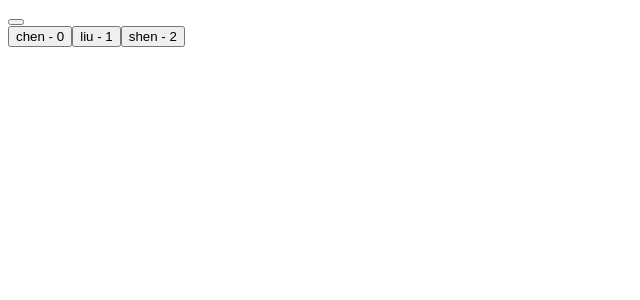
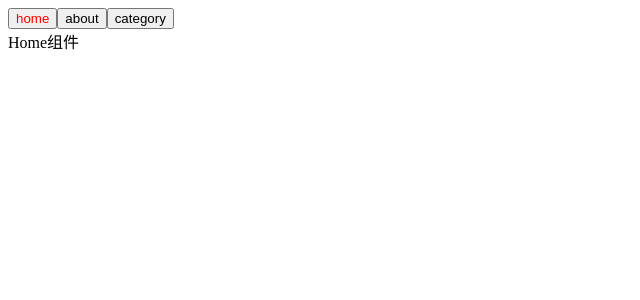
Before and after one commit to chenfenbgin/vue-component, a Vue app: page / in a window 1280 px wide. Shown: the top 300 px of the page, without its empty margins (0-640 px from the left). Built offline with nearby package versions, Linux system fonts and the light colour scheme.

Commit message:
dynamic component use

```diff
--- /dev/null
+++ b/src/11-动态组件的使用/App.vue
@@ -0,0 +1,69 @@
+<template>
+  <div id="app">
+    <!-- 案例： 点击一个tab-bar, 切换不同的组件显示
+          方式一： 通过 v-if 来判断
+          方式二： 动态组件的方式
+          方式三： 路由的方式
+      -->
+
+    <button
+      v-for="item of tabs"
+      :key="item"
+      @click="itemClick(item)"
+      :class="{ active: currentTab == item }"
+    >
+      {{ item }}
+    </button>
+
+
+    <!-- 方式二：动态组件来实现： 是使用component组件， 通过一个特殊的attribute is 来实现 -->
+    <component :is="currentTab">
+
+    </component>
+
+
+
+    <!-- 方式一： v-if判断来实现 -->
+    <!-- <template v-if="currentTab === 'home'">
+      <home></home>
+    </template>
+    <template v-else-if="currentTab === 'about'">
+      <about></about>
+    </template>
+    <template v-else>
+      <category></category>
+    </template> -->
+  </div>
+</template>
+
+<script type="text/javascript">
+import Home from "./pages/Home.vue";
+import About from "./pages/About.vue";
+import Category from "./pages/Category.vue";
+export default {
+  name: "app",
+  data() {
+    return {
+      tabs: ["home", "about", "category"],
+      currentTab: "home",
+      currentTabIndex: 0,
+    };
+  },
+  components: {
+    Home,
+    About,
+    Category,
+  },
+  methods: {
+    itemClick(item) {
+      this.currentTab = item;
+    },
+  },
+};
+</script>
+
+<style scoped>
+.active {
+  color: red;
+}
+</style>
--- /dev/null
+++ b/src/11-动态组件的使用/pages/About.vue
@@ -0,0 +1,24 @@
+<template>
+  <div id="app">
+     About组件
+  </div>
+</template>
+
+<script type="text/javascript">
+
+export default {
+  name: "About",
+  data() {
+    return {
+
+    }
+  },
+  components: {
+
+  }
+}
+</script>
+
+<style scoped>
+
+</style>
--- /dev/null
+++ b/src/11-动态组件的使用/pages/Category.vue
@@ -0,0 +1,24 @@
+<template>
+  <div id="app">
+     Category组件
+  </div>
+</template>
+
+<script type="text/javascript">
+
+export default {
+  name: "Category",
+  data() {
+    return {
+
+    }
+  },
+  components: {
+
+  }
+}
+</script>
+
+<style scoped>
+
+</style>
--- /dev/null
+++ b/src/11-动态组件的使用/pages/Home.vue
@@ -0,0 +1,24 @@
+<template>
+  <div id="app">
+     Home组件
+  </div>
+</template>
+
+<script type="text/javascript">
+
+export default {
+  name: "Home",
+  data() {
+    return {
+
+    }
+  },
+  components: {
+
+  }
+}
+</script>
+
+<style scoped>
+
+</style>
--- a/src/main.js
+++ b/src/main.js
@@ -1,4 +1,4 @@
 import { createApp } from 'vue'
-import App from './10-作用域插槽/App.vue'
+import App from './11-动态组件的使用/App.vue'
 
 createApp(App).mount('#app')
```
